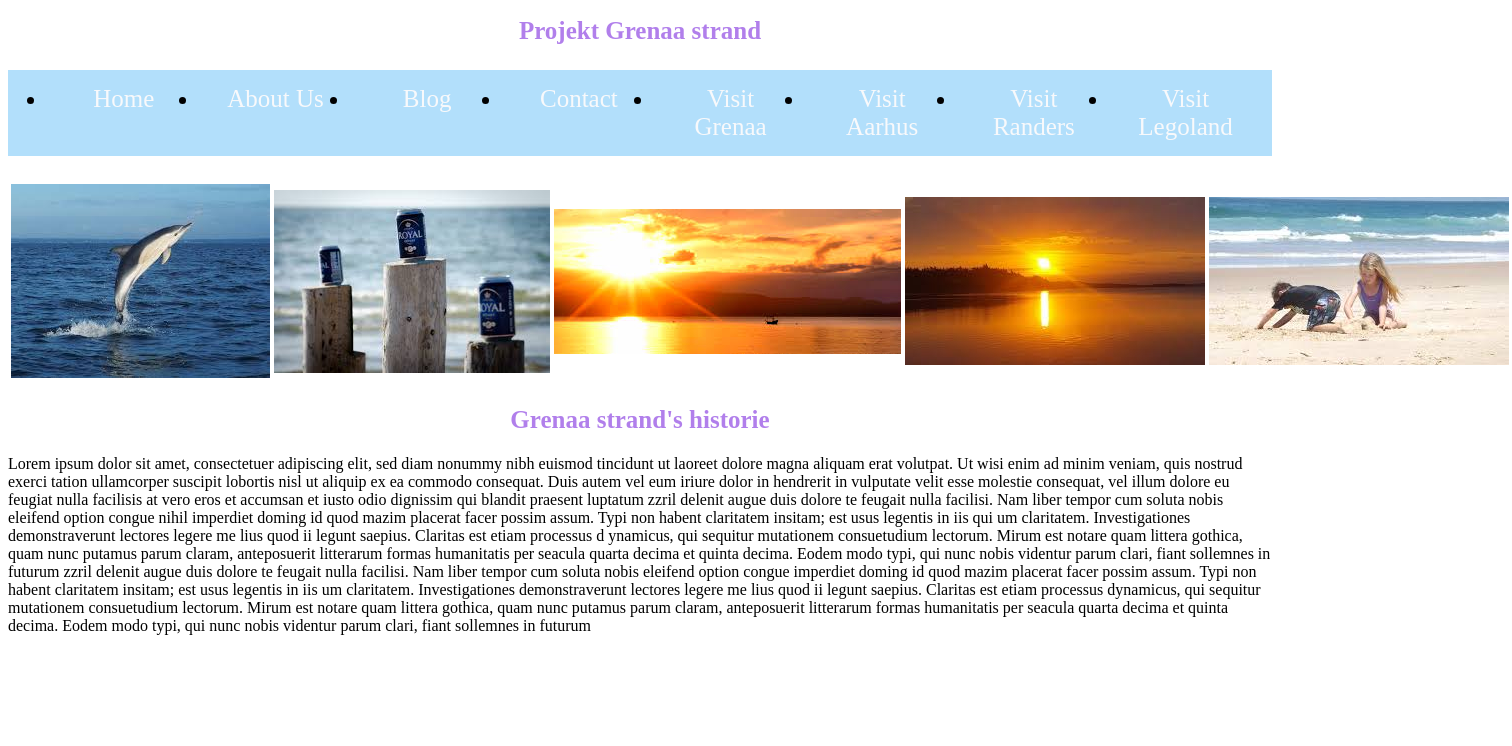
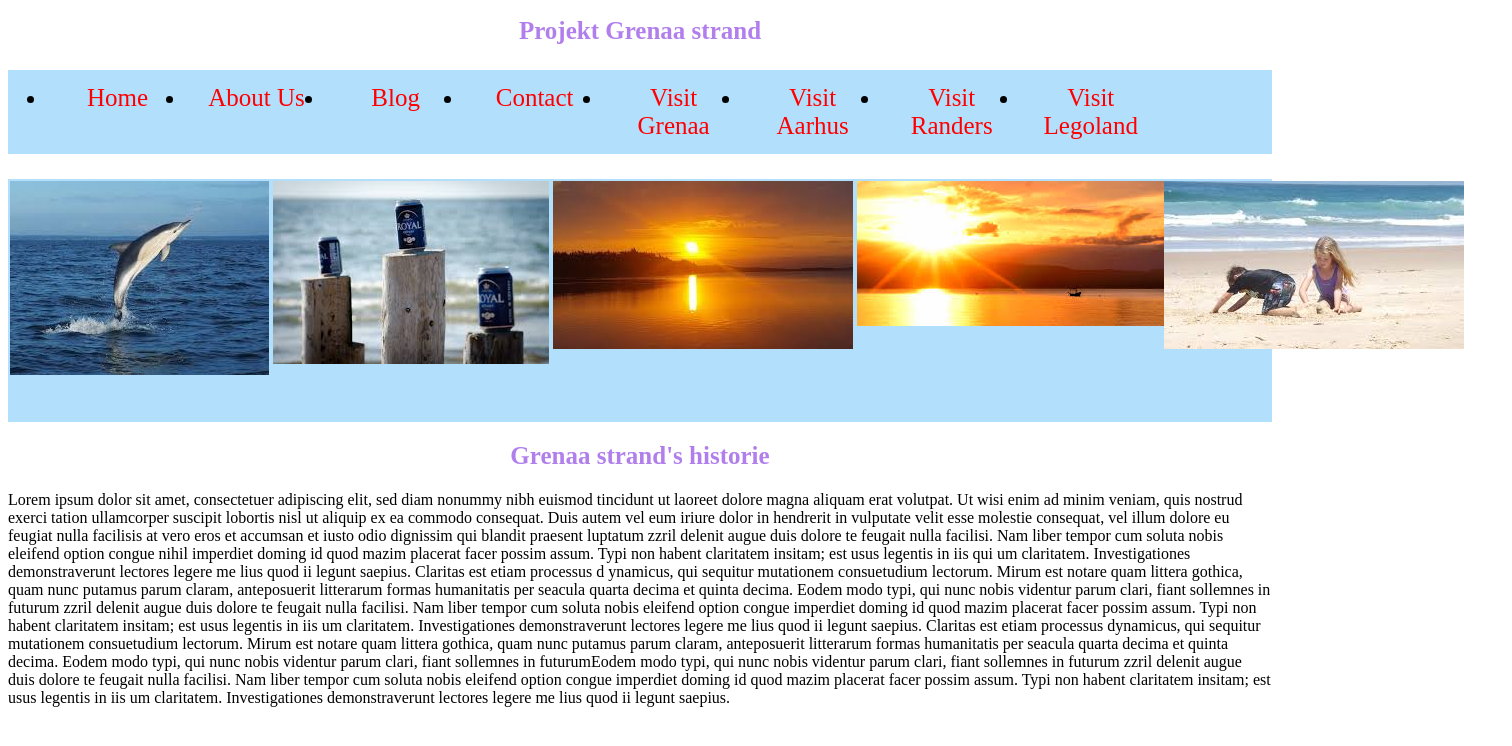
Before and after one commit to peer0719/grenaa-strand, a website: page index.html in a window 1280 px wide. Shown: the whole page, 1512 px wide, since content can reach past the window. Drawn offline with Linux system fonts and the light colour scheme.

Commit message:
Forsøg 2
Projekt Grenaa Strand

```diff
--- a/index.html
+++ b/index.html
@@ -16,7 +16,7 @@
   <link rel="stylesheet" href="css/styles.css">
 
   <!-- Lille personligt icon som ses på fanen når man loader siden i browseren -->
-  <link rel="favicon.ico" href="favicon.ico">
+  <link rel="icon" href="favicon.ico" type="image/x-icon">
 </head>
 
 <!-- "koderne" i "body" fortæller om hvad der står på siden -->
@@ -39,24 +39,24 @@
           <li><a href="#">Visit Grenaa</a></li>
           <li><a href="#">Visit Aarhus</a></li>
           <li><a href="#">Visit Randers</a></li>
-          <li><a href="#">Visit Legoland</a></li>
+          <li><a href="">Visit Legoland</a></li>
         </ul>
       </div>
     </nav>
-        <!-- Navigations bar (slut) -->
+ <!-- Navigations bar (slut) -->
 
 
-<!-- Billeder i tabel form (start) -->
-      <table >
-        <tr>
-          <th><img src="img/Delfin.jpg" alt="Delfin"></th>
-          <th><img src="img/Drink on the beach.jpg" alt="Drink"></th>
-          <th><img src="img/Sol.jpg" alt="Drink"></th>
-          <th><img src="img/Solopgang.jpg" alt="Drink"></th>
-          <th><img src="img/Strand.jpg" alt="Drink"></th>
-        </tr>
-       </table>
-<!-- Billeder i tabel form (slut) -->
+<!-- Billeder i flex box (start) -->
+
+<div class ="flex-container">
+  <div><img src="img/Delfin.jpg" alt="Delfin"></div>
+  <div><img src="img/Drink on the beach.jpg" alt="Drink"></div>
+  <div><img src="img/Solopgang.jpg" alt="Solopgang"></div>
+  <div><img src="img/Sol.jpg" alt="Sol"></div>
+  <div><img src="img/Strand.jpg" alt="Strand"></div>
+</div>
+
+<!-- Billeder i flex box(slut) -->
 
       <div>
         <article>
@@ -80,7 +80,11 @@
             insitam; est usus legentis in iis um claritatem. Investigationes demonstraverunt lectores legere me lius quod ii legunt saepius.
             Claritas est etiam processus dynamicus, qui sequitur mutationem consuetudium lectorum. Mirum est notare quam littera gothica,
             quam nunc putamus parum claram, anteposuerit litterarum formas humanitatis per seacula quarta decima et quinta decima.
-            Eodem modo typi, qui nunc nobis videntur parum clari, fiant sollemnes in futurum</p>
+            Eodem modo typi, qui nunc nobis videntur parum clari, fiant sollemnes in futurumEodem modo typi, qui nunc nobis
+            videntur parum clari, fiant sollemnes in futurum  zzril delenit augue duis dolore te feugait nulla facilisi. Nam liber tempor
+            cum soluta nobis eleifend option congue imperdiet doming id quod mazim placerat facer possim assum. Typi non habent claritatem
+            insitam; est usus legentis in iis um claritatem. Investigationes demonstraverunt lectores legere me lius quod ii legunt saepius.
+ </p>
         </article>
 <!-- Artikel text (slut) -->
       </div>
--- a/scss/_variables.scss
+++ b/scss/_variables.scss
@@ -6,7 +6,7 @@
 $green: #B2DFFB;
 $purple: rgb(177, 127, 235);
 $blue:#5F6CAF;
-$offwhite: #f8f9fb;
+$offwhite: red;
 
 //Fondstørrelse
 $font-size: 25px;
--- a/scss/styles.scss
+++ b/scss/styles.scss
@@ -7,7 +7,8 @@
 $green: #B2DFFB;
 $purple: rgb(177, 127, 235);
 $blue:#5F6CAF;
-$offwhite: #f8f9fb;
+$offwhite: red;
+$gold: gold;
 
 
 //Fondstørrelse
@@ -30,7 +31,7 @@ $font-size: 25px;
 
     li{
         float:left ;
-        width: 12%;
+        width: 11%;
         @include mq(600px){
             width: 100%;
         }
@@ -49,20 +50,33 @@ $font-size: 25px;
     }
 }
 
-#table{
-    background: $offwhite;
-    tr{
+.flex-container{
+    display: flex;
+    flex-direction: row;
+    background-color: $green;
+    @include mq(600px){
         width: 100%;
-    }
-    th{
-        float: left;
-        width: (100% /5);
-        @include mq(600px){
-            width: 100€;
-        }
     }
 
 }
+
+.flex-container>div{
+    width: 24%;
+    line-height: 100px;
+    margin: 1px;
+    padding: 1px;
+    text-align: center;
+    @include mq(600px){
+        width: 100%;
+        &:after {
+            content:"";
+            display: block;
+            clear: both;
+        }
+    }
+    }
+
+
 
 // almindelig variabel
 header h1{
```
Also changed, not shown: css/styles.css.
